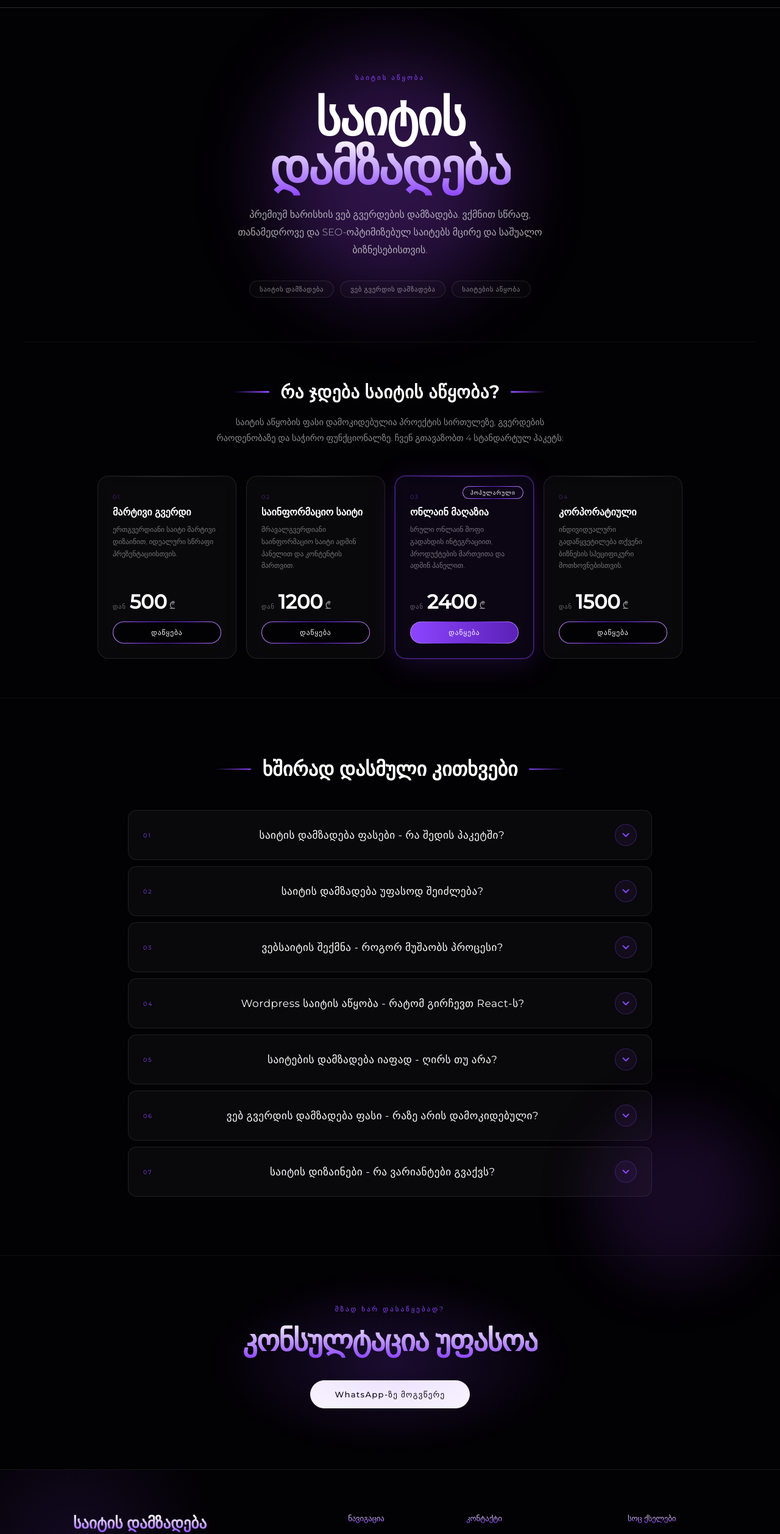
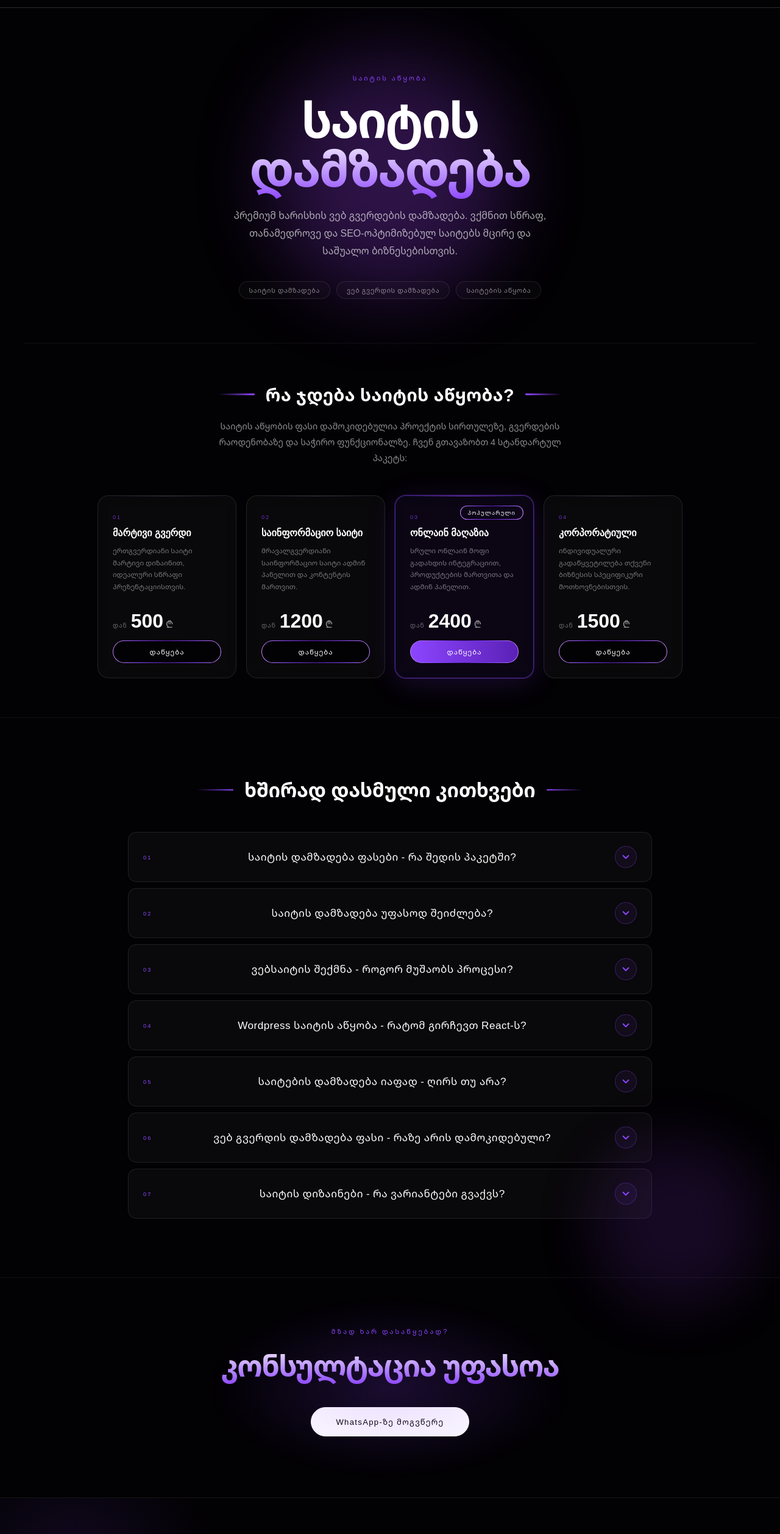
Before and after one commit to lizzaaabb/next-saiti, a Next.js app: page /saitis-damzadeba-fasebi in a window 1280 px wide. Shown: the part 60-2575 px from the top of the page at 61% size. Built offline with nearby package versions, Linux system fonts and the light colour scheme; a web font is replaced by a local one.

Commit message:
noto sans

```diff
--- a/src/app/styles/Brands.css
+++ b/src/app/styles/Brands.css
@@ -14,7 +14,7 @@ overflow: hidden;
 }
 
 .brands-label {
-font-family: 'Montserrat', sans-serif;
+font-family: "Noto Sans Georgian", sans-serif;
 font-size: 2rem;
 font-weight: 700;
 color: #ffffff;
--- a/src/app/styles/Faq.css
+++ b/src/app/styles/Faq.css
@@ -32,7 +32,7 @@
 }
 
 .faq-heading {
-  font-family: 'Montserrat', sans-serif;
+  font-family: "Noto Sans Georgian", sans-serif;
   font-size: 2rem;
   font-weight: 700;
   color: #ffffff;
@@ -109,7 +109,7 @@
 }
 
 .faq-num {
-  font-family: 'Montserrat', sans-serif;
+  font-family: "Noto Sans Georgian", sans-serif;
   font-size: 0.58rem;
   font-weight: 400;
   letter-spacing: 0.22em;
@@ -118,7 +118,7 @@
 }
 
 .faq-title {
-  font-family: 'Montserrat', sans-serif;
+  font-family: "Noto Sans Georgian", sans-serif;
   font-size: 1.07rem;
   font-weight: 400;
   letter-spacing: 0.5px;
@@ -201,7 +201,7 @@
 }
 
 .faq-text {
-  font-family: 'Montserrat', sans-serif;
+  font-family: "Noto Sans Georgian", sans-serif;
   font-size: 1rem;
   font-weight: 300;
   color: #ffffff;
--- a/src/app/styles/Fasebi.css
+++ b/src/app/styles/Fasebi.css
@@ -60,7 +60,7 @@
 }
 
 .fsb-eyebrow {
-  font-family: 'Montserrat', sans-serif;
+  font-family: "Noto Sans Georgian", sans-serif;
   font-size: 0.68rem;
   font-weight: 400;
   letter-spacing: 0.28em;
@@ -71,7 +71,7 @@
 }
 
 .fsb-hero-title {
-  font-family: 'Montserrat', sans-serif;
+  font-family: "Noto Sans Georgian", sans-serif;
   font-size: 5rem;
   font-weight: 800;
   color: #ffffff;
@@ -89,7 +89,7 @@
 }
 
 .fsb-hero-desc {
-  font-family: 'Montserrat', sans-serif;
+  font-family: "Noto Sans Georgian", sans-serif;
   font-size: 1rem;
   font-weight: 300;
   color: rgba(255, 255, 255, 0.65);
@@ -107,7 +107,7 @@
 }
 
 .fsb-tag {
-  font-family: 'Montserrat', sans-serif;
+  font-family: "Noto Sans Georgian", sans-serif;
   font-size: 0.68rem;
   font-weight: 400;
   letter-spacing: 0.06em;
@@ -141,7 +141,7 @@
 }
 
 .fsb-section-title {
-  font-family: 'Montserrat', sans-serif;
+  font-family: "Noto Sans Georgian", sans-serif;
   font-size: 1.8rem;
   font-weight: 700;
   color: #ffffff;
@@ -164,7 +164,7 @@
 .fsb-section-line--right { background: linear-gradient(90deg, #8C45FF, transparent); }
 
 .fsb-section-lead {
-  font-family: 'Montserrat', sans-serif;
+  font-family: "Noto Sans Georgian", sans-serif;
   font-size: 0.9rem;
   font-weight: 300;
   color: rgba(255, 255, 255, 0.55);
@@ -243,7 +243,7 @@
   position: absolute;
   top: 16px;
   right: 16px;
-  font-family: 'Montserrat', sans-serif;
+  font-family: "Noto Sans Georgian", sans-serif;
   font-size: 0.58rem;
   font-weight: 500;
   letter-spacing: 0.12em;
@@ -261,7 +261,7 @@
 .fsb-card-top { display: flex; flex-direction: column; gap: 10px; }
 
 .fsb-card-index {
-  font-family: 'Montserrat', sans-serif;
+  font-family: "Noto Sans Georgian", sans-serif;
   font-size: 0.58rem;
   font-weight: 300;
   letter-spacing: 0.2em;
@@ -281,7 +281,7 @@
 }
 
 .fsb-card-desc {
-  font-family: 'Montserrat', sans-serif;
+  font-family: "Noto Sans Georgian", sans-serif;
   font-size: 0.72rem;
   font-weight: 300;
   color: rgba(255, 255, 255, 0.45);
@@ -294,7 +294,7 @@
 .fsb-card-price { display: flex; align-items: baseline; gap: 4px; }
 
 .fsb-card-from {
-  font-family: 'Montserrat', sans-serif;
+  font-family: "Noto Sans Georgian", sans-serif;
   font-size: 0.65rem;
   font-weight: 300;
   color: rgba(255, 255, 255, 0.4);
@@ -304,7 +304,7 @@
 }
 
 .fsb-card-amount {
-  font-family: 'Montserrat', sans-serif;
+  font-family: "Noto Sans Georgian", sans-serif;
   font-size: 2rem;
   font-weight: 700;
   color: #ffffff;
@@ -313,7 +313,7 @@
 }
 
 .fsb-card-currency {
-  font-family: 'Montserrat', sans-serif;
+  font-family: "Noto Sans Georgian", sans-serif;
   font-size: 1rem;
   font-weight: 300;
   color: rgba(255, 255, 255, 0.6);
@@ -324,7 +324,7 @@
   display: inline-block;
   padding: 10px 26px;
   text-decoration: none;
-  font-family: 'Montserrat', sans-serif;
+  font-family: "Noto Sans Georgian", sans-serif;
   font-size: 0.72rem;
   font-weight: 300;
   letter-spacing: 0.08em;
@@ -378,7 +378,7 @@
 }
 
 .fsb-cta-label {
-  font-family: 'Montserrat', sans-serif;
+  font-family: "Noto Sans Georgian", sans-serif;
   font-size: 0.68rem;
   font-weight: 400;
   letter-spacing: 0.28em;
@@ -389,7 +389,7 @@
 }
 
 .fsb-cta-title {
-  font-family: 'Montserrat', sans-serif;
+  font-family: "Noto Sans Georgian", sans-serif;
   font-size: 3rem;
   font-weight: 800;
   margin: 0 0 36px 0;
@@ -404,7 +404,7 @@
   display: inline-block;
   padding: 14px 40px;
   text-decoration: none;
-  font-family: 'Montserrat', sans-serif;
+  font-family: "Noto Sans Georgian", sans-serif;
   font-size: 0.82rem;
   font-weight: 500;
   letter-spacing: 0.1em;
--- a/src/app/styles/Footer.css
+++ b/src/app/styles/Footer.css
@@ -42,7 +42,7 @@
 }
 
 .ftr-logo {
-  font-family: 'Montserrat', sans-serif;
+  font-family: "Noto Sans Georgian", sans-serif;
   font-size: 1.6rem;
   font-weight: 700;
   letter-spacing: -0.01em;
@@ -55,7 +55,7 @@
 }
 
 .ftr-tagline {
-  font-family: 'Montserrat', sans-serif;
+  font-family: "Noto Sans Georgian", sans-serif;
   font-size: 0.75rem;
   font-weight: 300;
   color: rgba(255, 255, 255, 0.4);
@@ -79,7 +79,7 @@
 }
 
 .ftr-col-title {
-  font-family: 'Montserrat', sans-serif;
+  font-family: "Noto Sans Georgian", sans-serif;
   font-size: 0.8rem;
   font-weight: 500;
   letter-spacing: -0.01em;
@@ -92,7 +92,7 @@
 }
 
 .ftr-link {
-  font-family: 'Montserrat', sans-serif;
+  font-family: "Noto Sans Georgian", sans-serif;
   font-size: 0.82rem;
   font-weight: 300;
   color: rgba(255, 255, 255, 0.5);
@@ -125,7 +125,7 @@
 
 .ftr-copy,
 .ftr-location {
-  font-family: 'Montserrat', sans-serif;
+  font-family: "Noto Sans Georgian", sans-serif;
   font-size: 0.7rem;
   font-weight: 300;
   color: rgba(255, 255, 255, 0.25);
--- a/src/app/styles/Header.css
+++ b/src/app/styles/Header.css
@@ -32,7 +32,7 @@ body{
   z-index: 1000;
   background: var(--hdr-bg);
   border-bottom: 1px solid rgba(255, 255, 255, 0.167);
-  font-family: 'Montserrat', sans-serif;
+  font-family: "Noto Sans Georgian", sans-serif;
 }
 
 /* ── Inner navbar row ── */
@@ -118,7 +118,7 @@ body{
   display: inline-block;
   padding: 8px 26px;
   text-decoration: none;
-  font-family: 'Montserrat', sans-serif;
+  font-family: "Noto Sans Georgian", sans-serif;
   font-size: 0.72rem;
   font-weight: 300;
   letter-spacing: 0.08em;
--- a/src/app/styles/HeroSection.css
+++ b/src/app/styles/HeroSection.css
@@ -79,7 +79,7 @@ html {
   color: #020103;
   background: #ffffff;
   text-decoration: none;
-  font-family: 'Montserrat', sans-serif;
+  font-family: "Noto Sans Georgian", sans-serif;
   font-size: 0.78rem;
   font-weight: 500;
   letter-spacing: 0.1em;
```
Also changed, not shown: src/app/styles/Contact.css (+7 -7 lines), src/app/styles/Cta.css (+8 -8 lines), src/app/styles/Pricing.css (+9 -9 lines), src/app/styles/Projects.css (+4 -4 lines), src/app/styles/ProjectsPage.css (+5 -5 lines).
